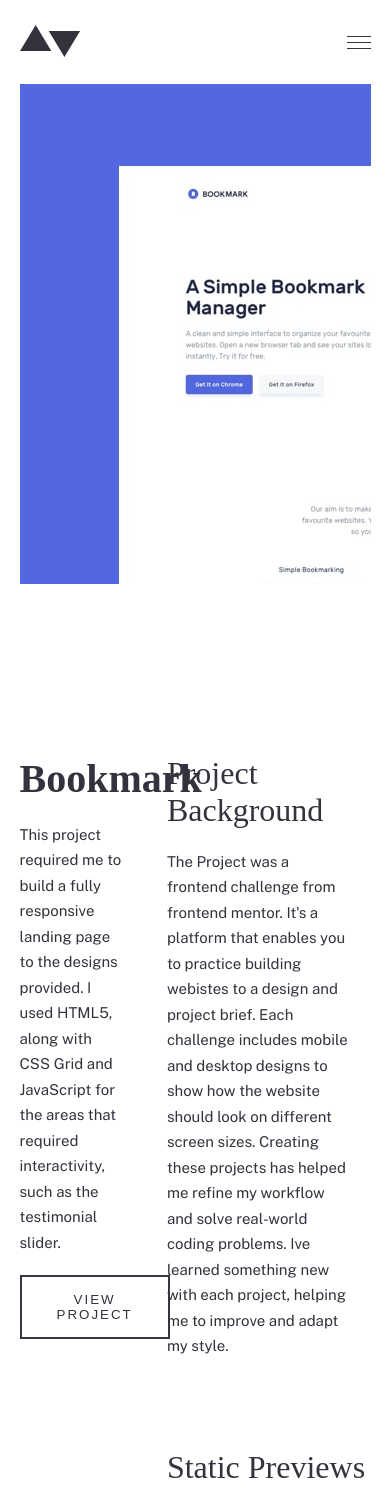
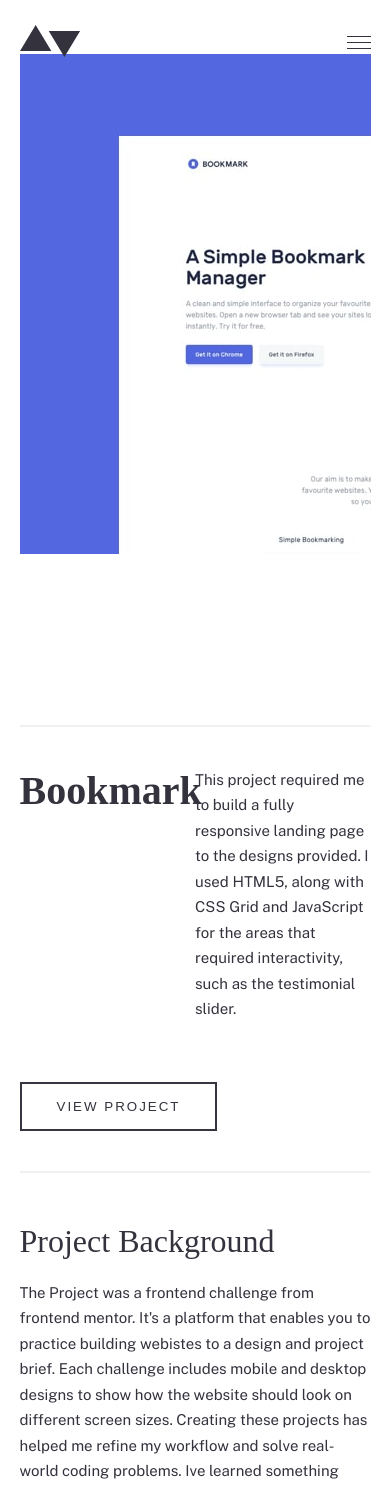
Before and after one commit to bkkcreative19/minimalistic-portfolio, a React (Create React App) app: page /projects/Bookmark in a window 390 px wide. Shown: the top 1488 px of the page. Built offline with nearby package versions, Linux system fonts and the light colour scheme; a web font is replaced by a local one.

Commit message:
finished detail tablet view

```diff
--- a/src/pages/ProjectDetails/ProjectDetails.scss
+++ b/src/pages/ProjectDetails/ProjectDetails.scss
@@ -1,4 +1,8 @@
  .project-details {
+
+    @media screen and (max-width: 1000px) {
+        margin-top: -3rem;
+      }
 
     &__img-container {
         height: 70vh;
@@ -13,14 +17,35 @@
         display: flex;
         margin: 8rem 0 5rem 0;
 
+        @media screen and (max-width: 1000px) {
+            flex-direction: column;
+            justify-content: center;
+            align-items: center;
+          }
+
         &-title {
             width: 42%;
+            position: relative;
+
+            @media screen and (max-width: 1000px) {
+                padding: 4rem 0;
+                border-bottom: 2px solid #b9b9b933;
+                border-top: 2px solid #b9b9b933;
+                width: 100%;
+              }
 
             &-head {
                 font-size: 4rem;
                 font-family: 'Ibarra Real Nova', serif;
                 font-weight: 700;
                 color: #33323D;
+
+                @media screen and (max-width: 1000px) {
+                    display: inline;
+                    position: absolute;
+                    left: 0;
+                  }
+
             }
             &-text {
                 font-size: 1.5rem;
@@ -29,10 +54,29 @@
                 margin: 2rem 0;
                 width: 70%;
                 line-height: 1.7;
+
+                @media screen and (max-width: 1000px) {
+                    float: right;
+                    margin: 0;
+                    width: 50%;
+                  }
+
+            }
+
+            & .btn {
+                @media screen and (max-width: 1000px) {
+                    margin-top: 6rem;
+                    float: left;
+                  }
             }
         }
         &-background {
             width: 58%;
+
+            @media screen and (max-width: 1000px) {
+                width: 100%;
+                margin-top: 5rem;
+              }
 
             &-head {
                 font-size: 3.2rem;
@@ -48,6 +92,10 @@
                 margin: 2rem 0 9rem 0;
                 line-height: 1.7;
                 width: 90%;
+
+                @media screen and (max-width: 1000px) {
+                   width: 100%;
+                  }
             }
         }
         &-background-previews {
@@ -59,6 +107,12 @@
                 font-family: 'Ibarra Real Nova', serif;
                 color: #33323D;
                 margin-bottom: 2rem;
+            }
+
+            & img {
+                @media screen and (max-width: 1000px) {
+                    width: 100%;
+                   }
             }
         }
 
```
